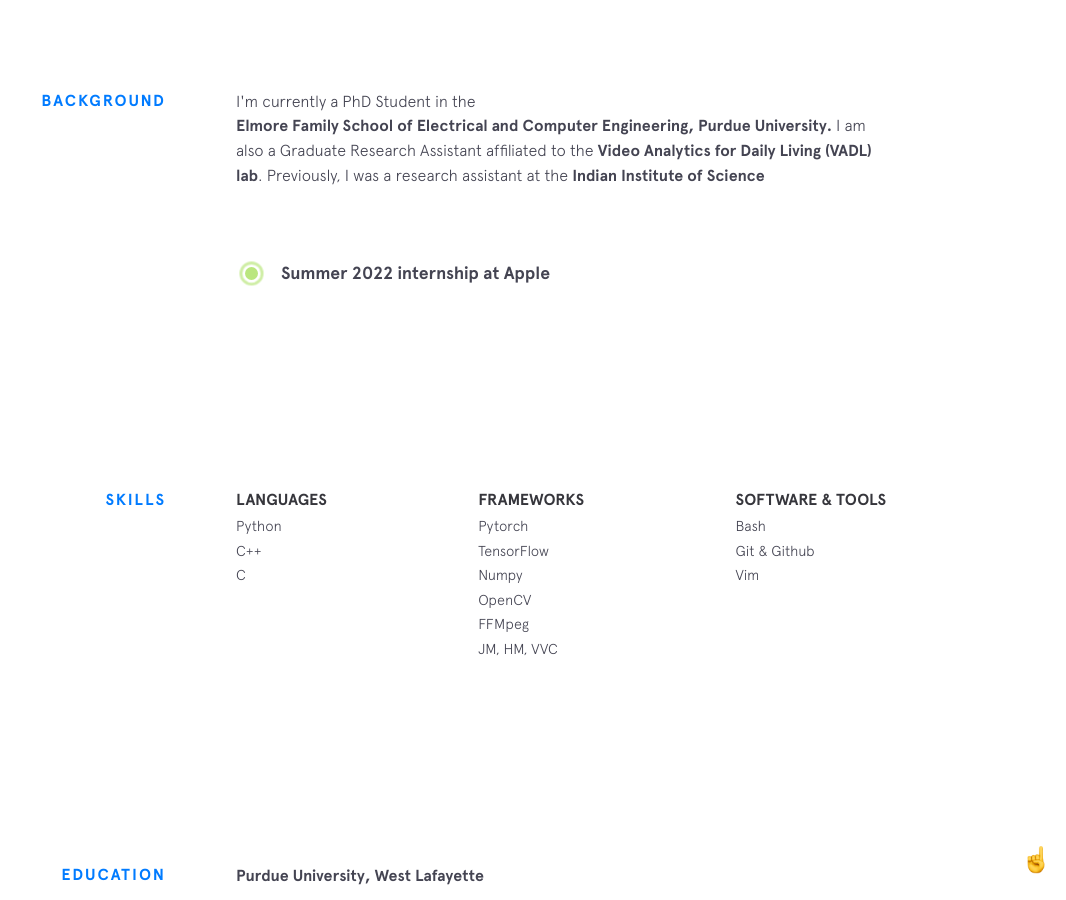
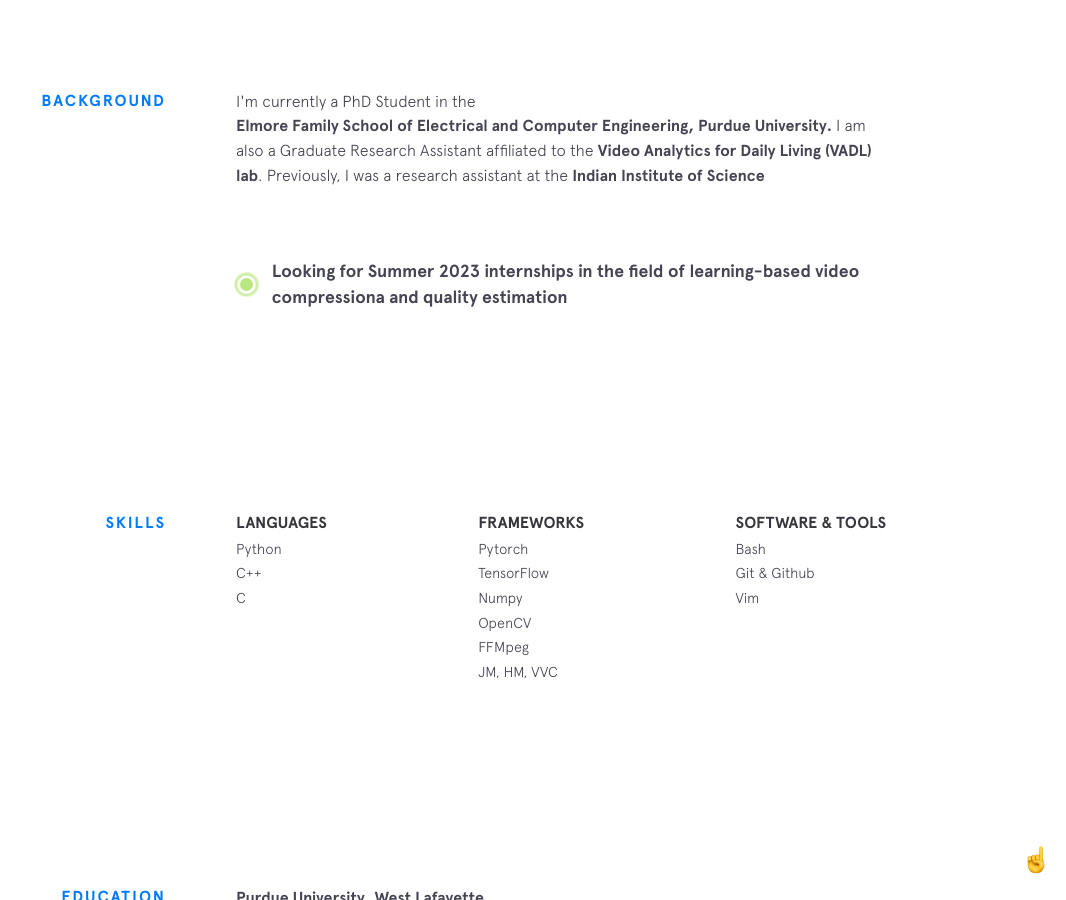
Before and after one commit to praneet195/praneet195.github.io, a Jekyll site: the page built from index.html, in a window 1280 px wide and 900 px high, scrolled down 911 px. Shown: the whole window, without its empty margins (214-1280 px from the left). Built offline with Jekyll 4.4.1, drawn with Linux system fonts in a browser that asks for light colours; nearby versions of some CDN libraries.

Commit message:
Update current

```diff
--- a/_includes/employment-status.html
+++ b/_includes/employment-status.html
@@ -3,5 +3,5 @@
     <div class="status__light__ring"></div>
     <div class="status__light__led"></div>
   </div>
-  <div class="status__message">Summer 2022 internship at Apple</div>
+  <div class="status__message">Looking for Summer 2023 internships in the field of learning-based video compressiona and quality estimation</div>
 </a>
```
Also changed, not shown: 1 other file.
